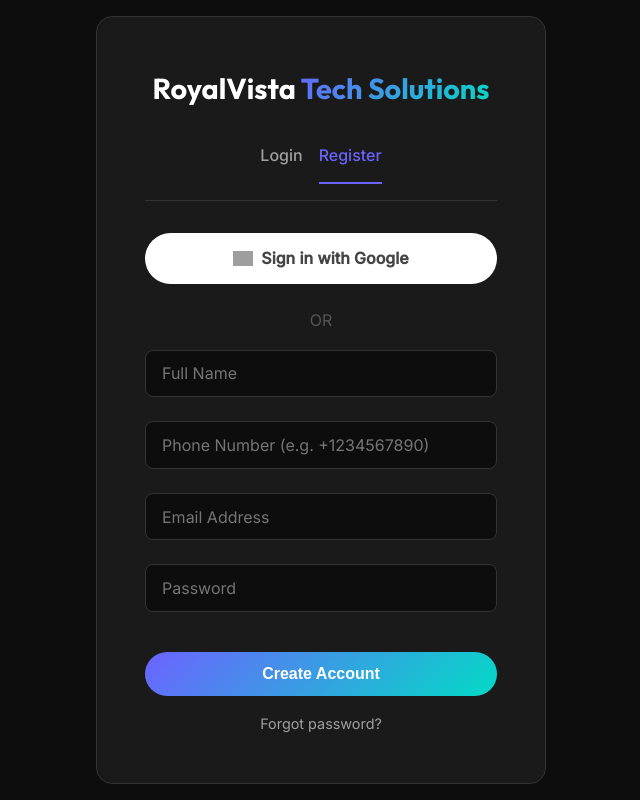
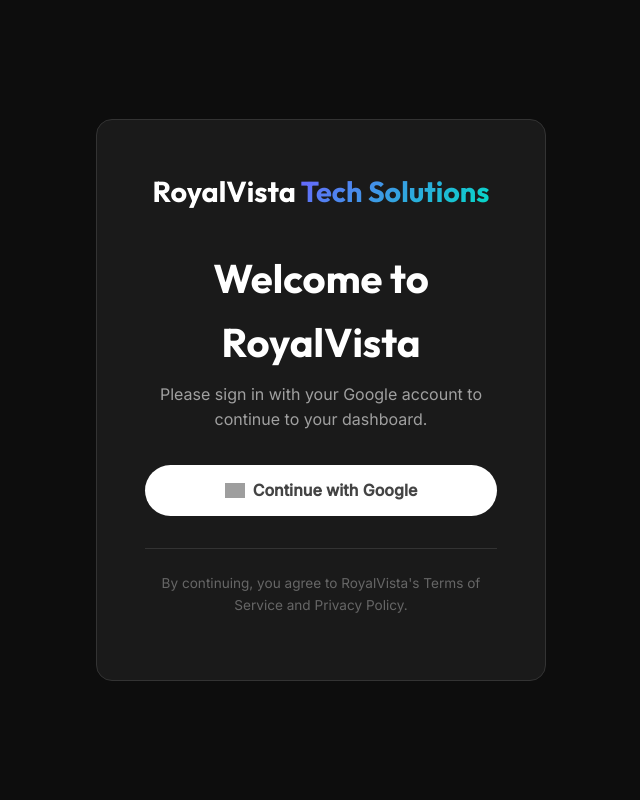
Before and after one commit to Hemanth3416/RoyalVista-portfolio, a Flask app: page /register in a window 1280 px wide. Shown: the whole page, without its empty margins (319-959 px from the left). Run offline with Flask 3, Linux system fonts and the light colour scheme; data comes from the database, SQL or seed files in the repository; some libraries are stand-ins or nearby versions; grey boxes are pictures that could not be loaded.

Commit message:
🚀 DEPLOY: Simplify Auth (Google Only) & Implement Google Drive Storage

```diff
--- a/app.py
+++ b/app.py
@@ -43,6 +43,10 @@
 chatbot_data_path = os.path.join(os.path.dirname(__file__), 'chatbot_data.json')
 rv_ai = RoyalVistaAI(chatbot_data_path)
 
+# Google Drive Config
+GOOGLE_DRIVE_FOLDER_ID = os.environ.get('GOOGLE_DRIVE_FOLDER_ID') # Should be set in Render
+from utils import upload_to_drive
+
 # Check for environment variable, fallback to dev key if not set
 app.config['SECRET_KEY'] = os.environ.get('SECRET_KEY', 'default_royalvista_key_2026')
 csrf = CSRFProtect(app)
@@ -321,139 +325,16 @@
     content = {item.key: item.value for item in SiteContent.query.all()}
     return render_template('index.html', services=services, portfolio=portfolio, content=content)
 
-@app.route("/register", methods=['GET', 'POST'])
+@app.route("/login", methods=['GET'])
+def login():
+    if current_user.is_authenticated: return redirect(url_for('dashboard'))
+    return render_template('login.html', mode='login')
+
+@app.route("/register", methods=['GET'])
 def register():
     if current_user.is_authenticated: return redirect(url_for('dashboard'))
-
-    # Pre-fill from session (if coming from Google Login)
-    prefill_username = session.pop('prefill_username', None)
-    prefill_email = session.pop('prefill_email', None)
-
-    if request.method == 'POST':
-        username = request.form.get('username')
-        email = request.form.get('email')
-        phone = request.form.get('phone')
-        password = request.form.get('password')
-
-        print(f"DEBUG: Registration POST received. Name: {username}, Email: {email}, Phone: {phone}")
-
-        if not validate_inputs(username, email, password):
-            print(f"DEBUG: Validation Failed for {email}")
-            flash('Please fill in all required fields.', 'danger')
-            return render_template('login.html', mode='register', username=username, email=email, phone=phone)
-
-        if phone and not validate_phone_format(phone):
-            flash('Invalid phone number. Use only digits and optional leading + (7-15 digits)', 'danger')
-            return render_template('login.html', mode='register', username=username, email=email, phone=phone)
-
-        # Check for duplicates: Email OR Phone
-        existing_email = User.query.filter_by(email=email).first()
-        if existing_email:
-            print(f"DEBUG: Email {email} already registered.")
-            flash('This email is already registered. Please login.', 'warning')
-            return render_template('login.html', mode='login', email=email)
-
-        if phone:
-            existing_phone = User.query.filter_by(phone_number=phone).first()
-            if existing_phone:
-                print(f"DEBUG: Phone {phone} already registered.")
-                flash('This phone number is already linked to an account. Please login.', 'warning')
-                return render_template('login.html', mode='register', username=username, email=email, phone=phone)
-
-        hashed_pw = bcrypt.generate_password_hash(password).decode('utf-8')
-
-        try:
-            # Check for Super Admin Email
-            role = 'Client'
-            is_admin = False
-            perms = '[]'
-            if email == 'royalvistatechsolutions@gmail.com':
-                role = 'Super Admin'
-                is_admin = True
-                perms = json.dumps(['jobs', 'newsletters', 'chatbot', 'users'])
-
-            user = User(username=username, email=email, phone_number=phone, password=hashed_pw,
-                        role=role, is_admin=is_admin, permissions=perms, custom_user_id=gen_user_id())
-            db.session.add(user)
-            db.session.commit()
-            print(f"DEBUG: User {user.id} created successfully.")
-
-            # Background Sync to Sheets (to avoid blocking the request)
-            sync_data = {
-                'id': user.id,
-                'username': user.username,
-                'email': user.email,
-                'phone_number': user.phone_number,
-                'password': user.password,
-                'google_id': user.google_id,
-                'custom_user_id': user.custom_user_id,
-                'is_admin': user.is_admin,
-                'is_active_status': user.is_active_status,
-                'is_subscribed': user.is_subscribed,
-                'created_at': user.created_at.strftime('%Y-%m-%d %H:%M:%S'),
-                'permissions': user.permissions,
-                'role': user.role,
-                'profile_edited_count': user.profile_edited_count
-            }
-            threading.Thread(target=sync_to_google_sheets, args=(sync_data, 'User')).start()
-        except Exception as e:
-            db.session.rollback()
-            print(f"DEBUG: Registration Storage Error: {e}")
-            flash('An error occurred during registration. Please try again.', 'danger')
-            return render_template('login.html', mode='register', username=username, email=email, phone=phone)
-
-        # Audit & Notification
-        log_audit(db, user.id, "User Registered", f"Email: {email}")
-        add_notification(user.id, "Welcome to RoyalVista!",
-                         "Explore our services and start your first project today.",
-                         link=url_for('dashboard'),
-                         template='emails/welcome.html')
-
-        # Notify Admin
-        admin = User.query.filter_by(is_admin=True).first()
-        if admin:
-            add_notification(admin.id, "New User Registration", f"User {username} ({user.custom_user_id}) just signed up.",
-                             link=url_for('dashboard'),
-                             template='emails/admin_alert.html',
-                             event_type='New User',
-                             event_details=f"User ID: {user.custom_user_id} | Name: {username} joined.",
-                             user_name='Admin', user_email=email)
-
-        login_user(user)
-        flash('Welcome to RoyalVista!', 'success')
-        return redirect(url_for('dashboard'))
-
-    return render_template('login.html', mode='register', username=prefill_username, email=prefill_email)
-
-@app.route("/login", methods=['GET', 'POST'])
-def login():
-    if current_user.is_authenticated: return redirect(url_for('dashboard'))
-    if request.method == 'POST':
-        email, password = request.form.get('email'), request.form.get('password')
-        user = User.query.filter_by(email=email).first()
-
-        if user:
-            # Check password
-            if bcrypt.check_password_hash(user.password, password):
-                login_user(user)
-                log_audit(db, user.id, "User Login")
-                # Redirect clients directly to Pipeline tab, admins to default view
-                anchor = 'tab-pipeline' if user.role == 'Client' else None
-                return redirect(url_for('dashboard', _anchor=anchor))
-            else:
-                # Password incorrect. Check if this is a Google-only account trying to login manually.
-                # Note: Google users get a random password on creation, so manual login is impossible unless they reset it.
-                if user.google_id and not user.password:
-                    # This case handles if we ever allow null passwords, though currently we set random ones.
-                    flash('This account was created with Google. Please use "Login with Google".', 'warning')
-                elif user.google_id:
-                     flash('Invalid credentials. If you signed up with Google, please use that button or reset your password.', 'danger')
-                else:
-                    flash('Invalid credentials.', 'danger')
-        else:
-            flash('Invalid credentials.', 'danger')
-
-    return render_template('login.html', mode='login')
+    return render_template('login.html', mode='register')
+
 
 from urllib.parse import urlparse
 
@@ -462,14 +343,10 @@
     # If redirect_uri is not set in environment, we use a dynamic fallback
     redirect_uri = GOOGLE_REDIRECT_URI or url_for('google_callback', _external=True)
 
-    mode = request.args.get('mode', 'login')
     # Generate random state for CSRF protection
     state = secrets.token_urlsafe(32)
     session.permanent = True
     session['oauth_state'] = state
-    session['oauth_mode'] = mode
-
-    print(f"DEBUG: Google Login. Mode: {mode}, State: {state}")
 
     # Build Google OAuth URL
     google_auth_url = (
@@ -485,6 +362,7 @@
 
     return redirect(google_auth_url)
 
+
 @app.route("/auth/google/callback")
 def google_callback():
     # Verify state to prevent CSRF
@@ -533,17 +411,12 @@
 
         # Check if user exists
         user = User.query.filter_by(email=email).first()
-        mode = session.pop('oauth_mode', 'login')
 
         if not user:
-            if mode == 'login':
-                flash('No account found with this Google email. Please register first.', 'warning')
-                return redirect(url_for('register'))
-
-            # Automatic Registration for Google Users (only if in register mode)
-            print(f"DEBUG: New Google User detected via Register mode: {email}. Creating account...")
-
-            # Generate a random password for Google-only users (they can change it later or use forgot password)
+            # Automatic Registration for Google Users (any mode)
+            print(f"DEBUG: New Google User detected: {email}. Creating account...")
+
+            # Generate a random password for Google-only users
             random_password = ''.join(random.choices(string.ascii_letters + string.digits, k=16))
             hashed_pw = bcrypt.generate_password_hash(random_password).decode('utf-8')
 
@@ -581,7 +454,7 @@
                 }
                 threading.Thread(target=sync_to_google_sheets, args=(sync_data, 'User')).start()
 
-                # Audit & Notification (Threaded to prevent blocking redirections/502s)
+                # Audit & Notification (Threaded to prevent blocking)
                 def background_notify():
                     log_audit(db, user.id, "User Registered via Google")
                     add_notification(user.id, "Welcome to RoyalVista!",
@@ -592,12 +465,11 @@
                 threading.Thread(target=background_notify).start()
 
                 flash(f'Welcome to RoyalVista, {name}! Your account has been created.', 'success')
-                session['new_google_user'] = True
             except Exception as e:
                 db.session.rollback()
                 print(f"DEBUG: Google Registration Error: {e}")
                 flash('An error occurred while creating your account. Please try again.', 'danger')
-                return redirect(url_for('register'))
+                return redirect(url_for('login'))
         else:
             # Update Google ID if not set
             if not user.google_id:
@@ -736,27 +608,6 @@
     return redirect(url_for('dashboard', _anchor='tab-profile-requests'))
 
 
-@app.route("/forgot-password", methods=['GET', 'POST'])
-def forgot_password():
-    if request.method == 'POST':
-        email = request.form.get('email')
-        user = User.query.filter_by(email=email).first()
-        if user:
-            # In a real app, generate a token and send a link.
-            # Here we simulate sending a reset link.
-            reset_token = secrets.token_urlsafe(16)
-            # Store token in DB or redis if implementing full flow.
-            # For now, we will just email them a notification that they can reset.
-            send_email_styled(email, "Password Reset Request", 'emails/base_email.html',
-                              # Re-using base template for simplicity or create a specific one
-                              subject="Password Reset",
-                              body=f"Hello {user.username},<br><br>We received a request to reset your password. <br>Since this is a demo, please contact admin to reset credentials or just use Google Login if available.")
-            flash(f'Recovery instructions sent to {email}.', 'info')
-        else:
-            flash(f'Recovery instructions sent to {email}.', 'info') # Same msg for security
-
-        return redirect(url_for('login'))
-    return render_template('login.html', mode='forgot')
 
 @app.route("/contact", methods=['POST'])
 def contact():
@@ -830,15 +681,20 @@
                 cat = request.form.get('category')
                 file = request.files.get('image')
                 image_url = 'assets/images/portfolio-web.png'
-                if file:
+                if file and file.filename:
                     fname = secure_filename(file.filename)
-                    file_path = os.path.join(app.config['UPLOAD_FOLDER'], fname)
+                    file_path = os.path.join(app.root_path, 'static/assets/portfolio', fname)
                     file.save(file_path)
 
                     # Apply Watermark
                     apply_watermark(file_path)
 
-                    image_url = f'assets/uploads/{fname}'
+                    # Upload to Drive
+                    drive_id, direct_link = upload_to_drive(file_path, GOOGLE_DRIVE_FOLDER_ID)
+                    if direct_link:
+                        image_url = direct_link
+                    else:
+                        image_url = f'assets/portfolio/{fname}'
 
                 item = PortfolioItem(title=title, client_name=client, category=cat, image_url=image_url)
                 db.session.add(item)
@@ -860,19 +716,26 @@
 
                     if file and file.filename:
                         fname = secure_filename(file.filename)
-                        file.save(os.path.join(app.config['UPLOAD_FOLDER'], fname))
-                        file_url = f'assets/uploads/{fname}'
+                        temp_path = os.path.join(app.root_path, 'static', fname)
+                        file.save(temp_path)
+
                         ext = fname.lower().split('.')[-1]
                         if ext in ['jpg', 'png', 'jpeg', 'gif']:
                             file_type = 'image'
-                            # Apply Watermark immediately if it is an image
-                            try:
-                                full_path = os.path.join(app.root_path, app.config['UPLOAD_FOLDER'], fname)
-                                apply_watermark(full_path)
-                            except Exception as e:
-                                print(f"Failed to apply watermark to order image: {e}")
+                            apply_watermark(temp_path)
                         elif ext in ['mp4']: file_type = 'video'
                         elif ext in ['pdf']: file_type = 'document'
+
+                        # Upload to Drive
+                        drive_id, direct_link = upload_to_drive(temp_path, GOOGLE_DRIVE_FOLDER_ID)
+                        if direct_link:
+                            file_url = direct_link
+                        else:
+                            file_url = f'assets/uploads/{fname}'
+
+                        # Clean up local file (optional, but good for stateless)
+                        try: os.remove(temp_path)
+                        except: pass
 
                     # Auto-add to Portfolio if a file is present or explicitly completed, regardless of status being technically 'Completed' (handles Reopened/In Progress updates with potential deliverables)
                     # Auto-add to Portfolio Logic
@@ -1209,7 +1072,12 @@
         # Apply Watermark
         apply_watermark(file_path)
 
-        image_url = f'assets/portfolio/{fname}'
+        # Upload to Drive
+        drive_id, direct_link = upload_to_drive(file_path, GOOGLE_DRIVE_FOLDER_ID)
+        if direct_link:
+            image_url = direct_link
+        else:
+            image_url = f'assets/portfolio/{fname}'
 
     if action == 'add':
         item = PortfolioItem(title=title, client_name=client_name, category=category, external_link=link, image_url=image_url)
@@ -1501,8 +1369,15 @@
     file = request.files.get('image')
     if file and file.filename:
         fname = secure_filename(f"job_{int(datetime.utcnow().timestamp())}_{file.filename}")
-        file.save(os.path.join(app.root_path, 'static/assets/jobs', fname))
-        image_url = f'assets/jobs/{fname}'
+        file_path = os.path.join(app.root_path, 'static/assets/jobs', fname)
+        file.save(file_path)
+
+        # Upload to Drive
+        drive_id, direct_link = upload_to_drive(file_path, GOOGLE_DRIVE_FOLDER_ID)
+        if direct_link:
+            image_url = direct_link
+        else:
+            image_url = f'assets/jobs/{fname}'
 
     if action_type == 'create':
         job = Job(title=title, description=desc, categories=cats, eligible_years=years, external_link=link, image_url=image_url)
--- a/templates/login.html
+++ b/templates/login.html
@@ -111,46 +111,20 @@
             {% endwith %}
         </div>
 
-        {% if mode == 'forgot' %}
-        <h2>Recovery</h2>
-        <p>Enter your email to receive a secure link.</p>
-        <form method="POST">
-            <input type="hidden" name="csrf_token" value="{{ csrf_token() }}">
-            <div class="form-group"><input type="email" name="email" placeholder="Email Address" required></div>
-            <button type="submit" class="btn btn-primary full-width">Send Recovery link</button>
-            <a href="{{ url_for('login') }}" class="forgot-link">Back to Login</a>
-        </form>
-        {% else %}
-        <div class="auth-toggle">
-            <a href="{{ url_for('login') }}" class="{{ 'active' if mode == 'login' }}">Login</a>
-            <a href="{{ url_for('register') }}" class="{{ 'active' if mode == 'register' }}">Register</a>
+        <div style="margin: 2rem 0;">
+            <h2 style="margin-bottom: 0.5rem;">Welcome to RoyalVista</h2>
+            <p style="color: var(--text-muted); margin-bottom: 2rem;">Please sign in with your Google account to continue to your dashboard.</p>
+
+            <a href="{{ url_for('google_login') }}" class="google-btn">
+                <img src="https://upload.wikimedia.org/wikipedia/commons/c/c1/Google_%22G%22_logo.svg" width="20" alt="Google Logo">
+                Continue with Google
+            </a>
         </div>
 
-        <a href="{{ url_for('google_login', mode=mode) }}" class="google-btn"><img
-                src="https://upload.wikimedia.org/wikipedia/commons/c/c1/Google_%22G%22_logo.svg" width="20"
-                alt="Google Logo"> Sign in with Google</a>
+        <p style="font-size: 0.85rem; color: #666; margin-top: 2rem; border-top: 1px solid #333; padding-top: 1.5rem;">
+            By continuing, you agree to RoyalVista's Terms of Service and Privacy Policy.
+        </p>
 
-        <div style="margin: 1rem 0; color: #555;">OR</div>
-
-        <form method="POST">
-            <input type="hidden" name="csrf_token" value="{{ csrf_token() }}">
-            {% if mode == 'register' %}
-            <div class="form-group"><input type="text" name="username" placeholder="Full Name" required
-                    value="{{ username if username }}"></div>
-            <div class="form-group"><input type="text" name="phone" placeholder="Phone Number (e.g. +1234567890)"
-                    required pattern="^\+?[0-9]{7,15}$" title="Only numbers and + allowed, 7-15 digits"
-                    oninput="this.value = this.value.replace(/[^0-9+]/g, '')"></div>
-            {% endif %}
-            <div class="form-group"><input type="email" name="email" placeholder="Email Address" required
-                    value="{{ email if email }}"></div>
-            <div class="form-group"><input type="password" name="password" placeholder="Password" required></div>
-
-            <button type="submit" class="btn btn-primary full-width">{{ 'Create Account' if mode == 'register' else
-                'Sign In' }}</button>
-
-            <a href="{{ url_for('forgot_password') }}" class="forgot-link">Forgot password?</a>
-        </form>
-        {% endif %}
     </div>
 </body>
 
```
Also changed, not shown: DEPLOYMENT.md (+1 -0 lines), utils.py (+41 -0 lines).
